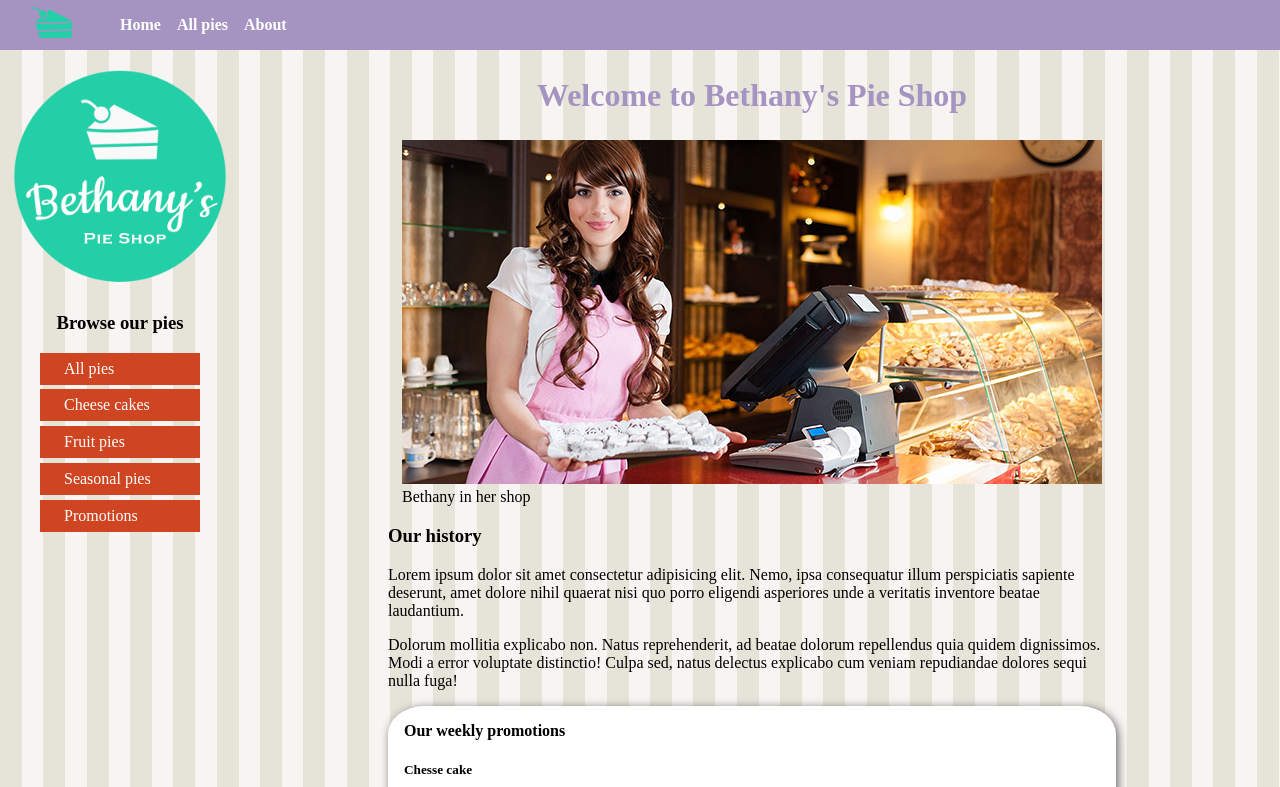
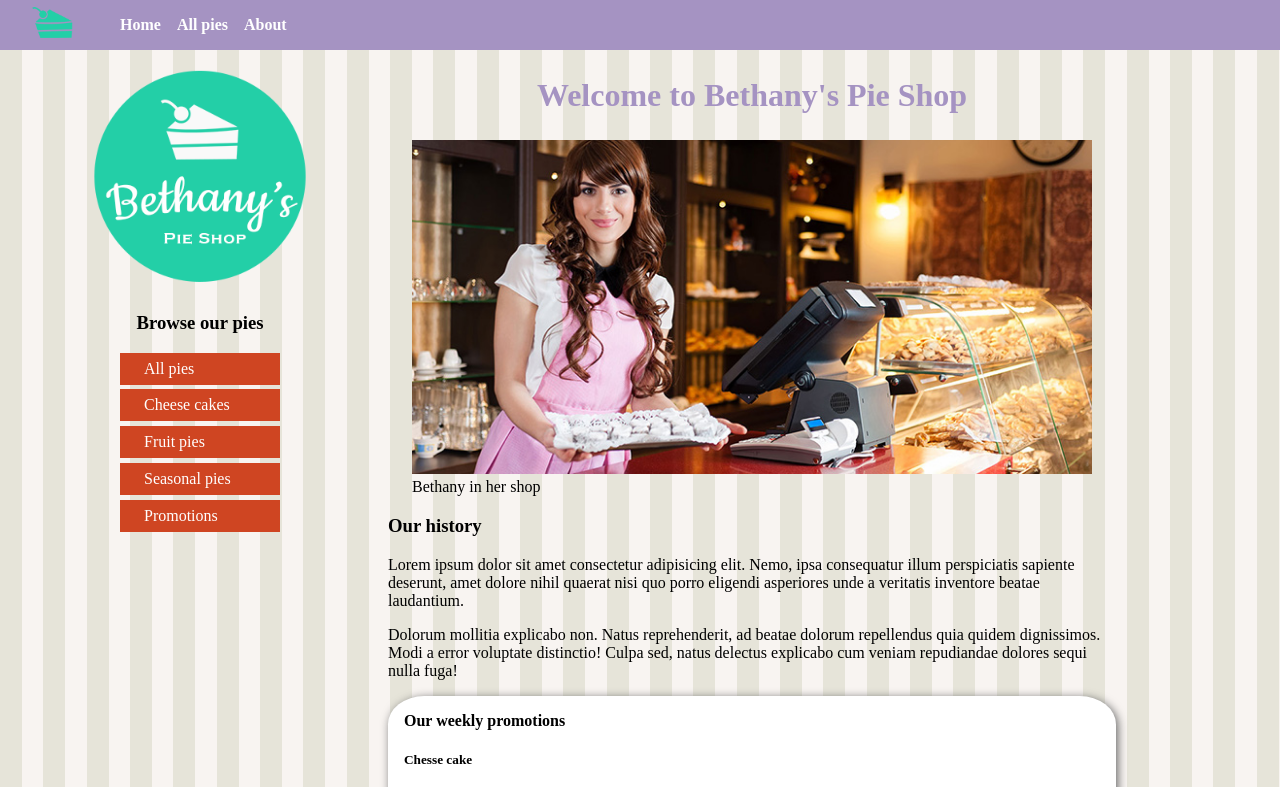
Before and after one commit to AdrianRomeroRamirez/202109-W1CH4-adrian-romero, a website: page index.html in a window 1280 px wide. Shown: the top 787 px of the page. Drawn offline with Linux system fonts and the light colour scheme.

Commit message:
fix bugs

```diff
--- a/style.css
+++ b/style.css
@@ -126,4 +126,11 @@ address li {
   address ul {
     align-items: flex-start;
   }
+  .container-blog figure {
+    margin: 0 1.5rem;
+  }
+  .container-logo-nav {
+    margin-left: 5rem;
+    margin-right: -5rem;
+  }
 }
```
